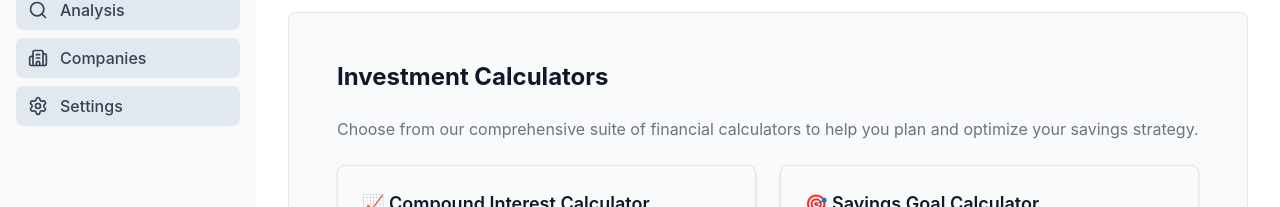
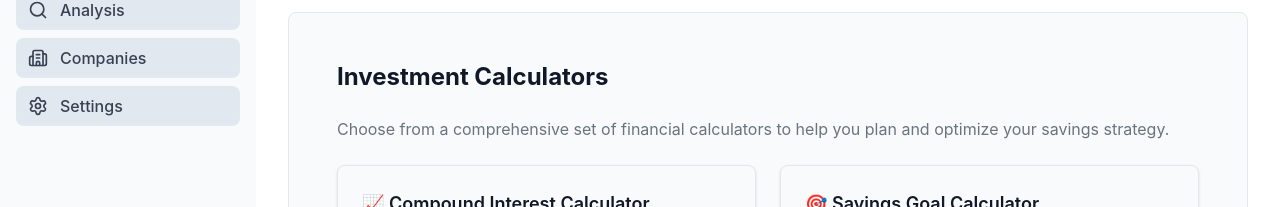
Before and after one commit to samuel-kar/invest-ed, a React (Vite) app in the folder frontend/: page /calculators in a window 1280 px wide. Shown: the part 242-449 px from the top of the page. Built offline with nearby package versions, Linux system fonts and the light colour scheme.

Commit message:
change wording

```diff
--- a/frontend/src/components/calculators/CalculatorsOverview.tsx
+++ b/frontend/src/components/calculators/CalculatorsOverview.tsx
@@ -11,8 +11,8 @@ export default function CalculatorsOverview() {
           Investment Calculators
         </h2>
         <p className="mb-6" style={{ color: 'var(--text-secondary)' }}>
-          Choose from our comprehensive suite of financial calculators to help
-          you plan and optimize your savings strategy.
+          Choose from a comprehensive set of financial calculators to help you
+          plan and optimize your savings strategy.
         </p>
 
         <div className="grid grid-cols-1 md:grid-cols-2 gap-6">
--- a/frontend/src/components/calculators/calculators/RetirementDividendContainer.tsx
+++ b/frontend/src/components/calculators/calculators/RetirementDividendContainer.tsx
@@ -79,7 +79,7 @@ export default function RetirementDividendContainer() {
         />
 
         <LabeledInput
-          label="Expected annual growth rate (%)"
+          label="Expected annual dividend growth rate (%)"
           type="number"
           value={annualGrowthRate}
           onChange={(e) => setAnnualGrowthRate(Number(e.target.value))}
```
